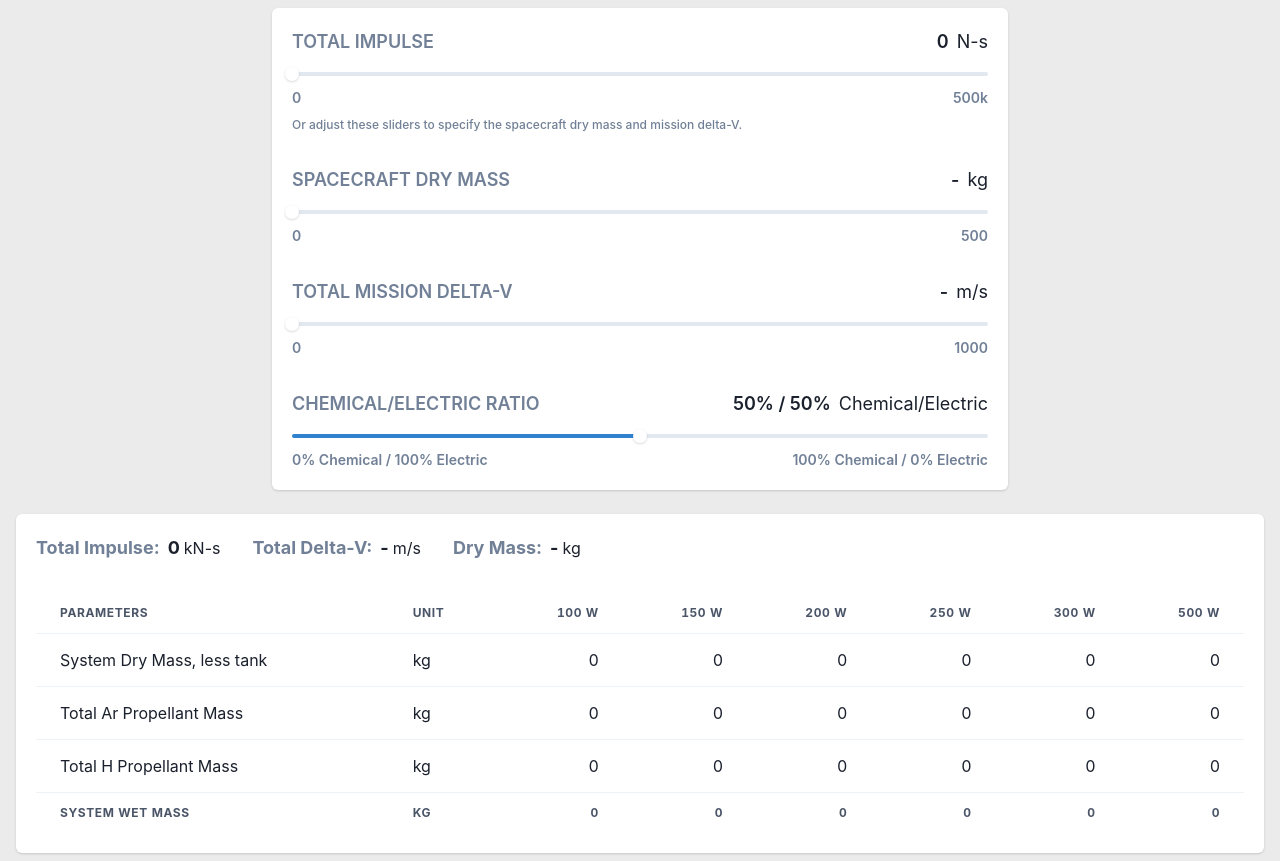
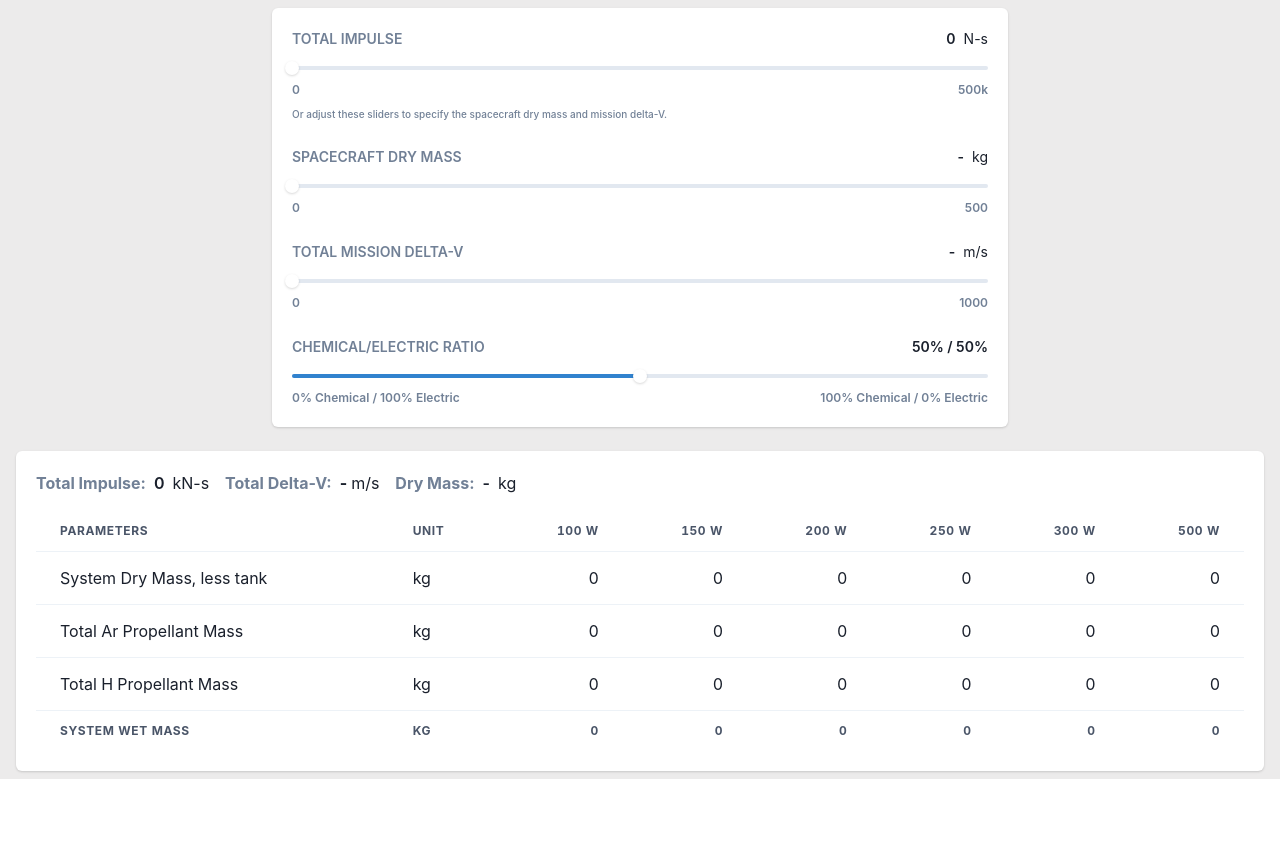
Before and after one commit to avikonduru/plasmic-impluse-calculator, a React (Create React App) app: page / in a window 1280 px wide. After the commit the page ends 800 px from the top, so only its background shows below. Built offline with nearby package versions, Linux system fonts and the light colour scheme.

Commit message:
ui updates

```diff
--- a/src/App.js
+++ b/src/App.js
@@ -51,14 +51,6 @@ function App() {
     fetchData().catch(console.error);
   }, [dryMass, totalDeltaV]);
 
-  // useEffect(() => {
-  //   const fetchData = async () => {
-  //     if
-  //   };
-
-  //   fetchData().catch(console.error);
-  // }, [totalImpulse, dryMass, totalDeltaV]);
-
   return (
     <ChakraProvider theme={theme}>
       <Box w="100%" py="2" bg="#ECEBEB">
@@ -66,17 +58,17 @@ function App() {
           <Card>
             <CardBody>
               <Box>
-                <Stack spacing="8">
+                <Stack spacing="6">
                   <Stack>
                     <Flex align="center">
-                      <Text fontWeight="600" fontSize="lg" color="gray.500">
+                      <Text fontWeight="600" fontSize="sm" color="gray.500">
                         TOTAL IMPULSE
                       </Text>
                       <Spacer />
-                      <Text fontWeight="600" fontSize="lg" mr="2">
+                      <Text fontWeight="600" fontSize="sm" mr="2">
                         {totalImpulse}
                       </Text>
-                      <Text fontWeight="400" fontSize="lg">
+                      <Text fontWeight="400" fontSize="sm">
                         N-s
                       </Text>
                     </Flex>
@@ -97,16 +89,16 @@ function App() {
                         <SliderThumb />
                       </Slider>
                       <Flex align="center">
-                        <Text color="gray.500" fontWeight="600" fontSize="sm">
+                        <Text color="gray.500" fontWeight="600" fontSize="xs">
                           0
                         </Text>
                         <Spacer />
-                        <Text color="gray.500" fontWeight="600" fontSize="sm">
+                        <Text color="gray.500" fontWeight="600" fontSize="xs">
                           500k
                         </Text>
                       </Flex>
                     </Box>
-                    <Text fontWeight="500" fontSize="xs" color="gray.500">
+                    <Text fontWeight="500" fontSize="2xs" color="gray.500">
                       Or adjust these sliders to specify the spacecraft dry mass
                       and mission delta-V.
                     </Text>
@@ -114,14 +106,14 @@ function App() {
 
                   <Stack>
                     <Flex align="center">
-                      <Text fontWeight="600" fontSize="lg" color="gray.500">
+                      <Text fontWeight="600" fontSize="sm" color="gray.500">
                         SPACECRAFT DRY MASS
                       </Text>
                       <Spacer />
-                      <Text fontWeight="600" fontSize="lg" mr="2">
+                      <Text fontWeight="600" fontSize="sm" mr="2">
                         {dryMass === 0 ? '-' : dryMass}
                       </Text>
-                      <Text fontWeight="400" fontSize="lg">
+                      <Text fontWeight="400" fontSize="sm">
                         kg
                       </Text>
                     </Flex>
@@ -138,11 +130,11 @@ function App() {
                         <SliderThumb />
                       </Slider>
                       <Flex align="center">
-                        <Text color="gray.500" fontWeight="600" fontSize="sm">
+                        <Text color="gray.500" fontWeight="600" fontSize="xs">
                           0
                         </Text>
                         <Spacer />
-                        <Text color="gray.500" fontWeight="600" fontSize="sm">
+                        <Text color="gray.500" fontWeight="600" fontSize="xs">
                           500
                         </Text>
                       </Flex>
@@ -151,14 +143,14 @@ function App() {
 
                   <Stack>
                     <Flex align="center">
-                      <Text fontWeight="600" fontSize="lg" color="gray.500">
+                      <Text fontWeight="600" fontSize="sm" color="gray.500">
                         TOTAL MISSION DELTA-V
                       </Text>
                       <Spacer />
-                      <Text fontWeight="600" fontSize="lg" mr="2">
+                      <Text fontWeight="600" fontSize="sm" mr="2">
                         {totalDeltaV === 0 ? '-' : totalDeltaV}
                       </Text>
-                      <Text fontWeight="400" fontSize="lg">
+                      <Text fontWeight="400" fontSize="sm">
                         m/s
                       </Text>
                     </Flex>
@@ -175,11 +167,11 @@ function App() {
                         <SliderThumb />
                       </Slider>
                       <Flex align="center">
-                        <Text color="gray.500" fontWeight="600" fontSize="sm">
+                        <Text color="gray.500" fontWeight="600" fontSize="xs">
                           0
                         </Text>
                         <Spacer />
-                        <Text color="gray.500" fontWeight="600" fontSize="sm">
+                        <Text color="gray.500" fontWeight="600" fontSize="xs">
                           1000
                         </Text>
                       </Flex>
@@ -188,19 +180,16 @@ function App() {
 
                   <Stack>
                     <Flex align="center">
-                      <Text fontWeight="600" fontSize="lg" color="gray.500">
+                      <Text fontWeight="600" fontSize="sm" color="gray.500">
                         CHEMICAL/ELECTRIC RATIO
                       </Text>
                       <Spacer />
-                      <Text fontWeight="600" fontSize="lg" mr="2">
+                      <Text fontWeight="600" fontSize="sm">
                         {chemicalElectricRatio === 0
                           ? '0% / 100%'
                           : `${chemicalElectricRatio}% / ${
                               100 - chemicalElectricRatio
                             }%`}
-                      </Text>
-                      <Text fontWeight="400" fontSize="lg">
-                        Chemical/Electric
                       </Text>
                     </Flex>
                     <Box>
@@ -216,11 +205,11 @@ function App() {
                         <SliderThumb />
                       </Slider>
                       <Flex align="center">
-                        <Text color="gray.500" fontWeight="600" fontSize="sm">
+                        <Text color="gray.500" fontWeight="600" fontSize="xs">
                           0% Chemical / 100% Electric
                         </Text>
                         <Spacer />
-                        <Text color="gray.500" fontWeight="600" fontSize="sm">
+                        <Text color="gray.500" fontWeight="600" fontSize="xs">
                           100% Chemical / 0% Electric
                         </Text>
                       </Flex>
@@ -234,37 +223,45 @@ function App() {
         <Container maxW="container.xl">
           <Card>
             <CardBody>
-              <Stack direction="row" spacing="8" mb="8">
+              <Stack
+                direction={{ base: 'column', md: 'row' }}
+                spacing="4"
+                mb="4"
+              >
                 <Flex align="center">
-                  <Text color="gray.500" fontWeight="700" fontSize="lg" mr="2">
+                  <Text color="gray.500" fontWeight="700" fontSize="md" mr="2">
                     Total Impulse:
                   </Text>
-                  <Text fontWeight="700" fontSize="lg" mr="1">
+                  <Text fontWeight="600" fontSize="md" mr="2">
                     {totalImpulse === 0
                       ? 0.0
                       : (totalImpulse / 1000).toFixed(2)}
                   </Text>
-                  <Text>kN-s</Text>
+                  <Text fontWeight="400" fontSize="md">
+                    kN-s
+                  </Text>
                 </Flex>
 
                 <Flex align="center">
-                  <Text color="gray.500" fontWeight="700" fontSize="lg" mr="2">
+                  <Text color="gray.500" fontWeight="700" fontSize="md" mr="2">
                     Total Delta-V:
                   </Text>
-                  <Text fontWeight="700" fontSize="lg" mr="1">
+                  <Text fontWeight="700" fontSize="md" mr="1">
                     {totalDeltaV === 0 ? '-' : totalDeltaV}
                   </Text>
                   <Text>m/s</Text>
                 </Flex>
 
                 <Flex align="center">
-                  <Text color="gray.500" fontWeight="700" fontSize="lg" mr="2">
+                  <Text color="gray.500" fontWeight="700" fontSize="md" mr="2">
                     Dry Mass:
                   </Text>
-                  <Text fontWeight="700" fontSize="lg" mr="1">
+                  <Text fontWeight="600" fontSize="md" mr="2">
                     {dryMass === 0 ? '-' : dryMass}
                   </Text>
-                  <Text>kg</Text>
+                  <Text fontWeight="400" fontSize="md">
+                    kg
+                  </Text>
                 </Flex>
               </Stack>
 
```
